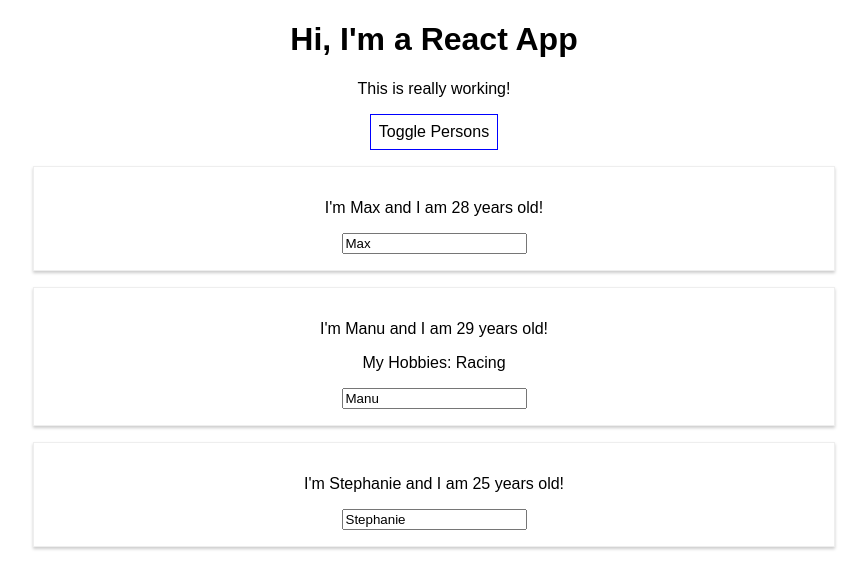
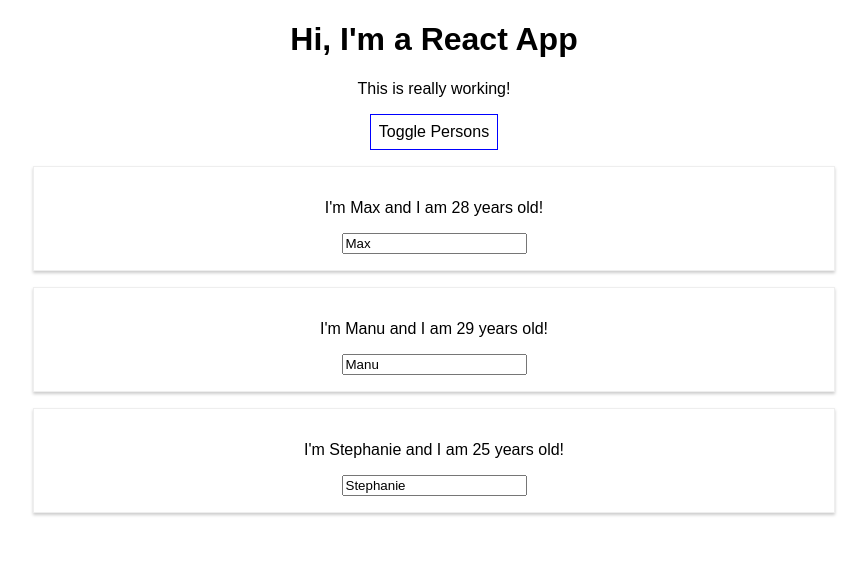
Before and after one commit to TodorGarnev/my-first-react-app, a React (Create React App) app: page / in a window 1280 px wide. Both pictures are taken after a click on the button "Toggle Persons". Shown: the top 588 px of the page, without its empty margins (206-1073 px from the left). Built offline with nearby package versions, Linux system fonts and the light colour scheme.

Commit message:
added list and conditions

```diff
--- a/src/App.js
+++ b/src/App.js
@@ -5,32 +5,34 @@
 class App extends Component {
   state = {
     persons: [
-      { name: "Max", age: 28 },
-      { name: "Manu", age: 29 },
-      { name: "Stephanie", age: 25 }
+      { id: '1', name: "Max", age: 28 },
+      { id: '2', name: "Manu", age: 29 },
+      { id: '3', name: "Stephanie", age: 25 }
     ]
   }
 
-  switchNameHandler = (newName) => {
-    // console.log('Was clicked!')
-    this.setState({
-      persons: [
-        { name: newName, age: 28 },
-        { name: "Manu", age: 29 },
-        { name: "Stephanie", age: 27 }
-      ],
-      showPersons: false
+  nameChangedHandler = (event, id) => {
+    const personIndex = this.state.persons.findIndex(p => {
+      return p.id === id
     })
+
+    const person = {
+      ...this.state.persons[personIndex]
+    }
+
+    person.name = event.target.value
+
+    const persons = [...this.state.persons]
+    persons[personIndex] = person
+
+    this.setState({ persons: persons })
   }
 
-  nameChangedHandler = (event) => {
-    this.setState({
-      persons: [
-        { name: 'Max', age: 28 },
-        { name: event.target.value, age: 29 },
-        { name: "Stephanie", age: 26 }
-      ]
-    })
+  deletePersonHandler = (personIndex) => {
+    // const persons = this.state.persons.slice()
+    const persons = [...this.state.persons]
+    persons.splice(personIndex, 1)
+    this.setState({ persons: persons })
   }
 
   togglePersonsHandler = () => {
@@ -52,17 +54,14 @@
     if (this.state.showPersons) {
       persons = (
         <div>
-          <Person
-            name={this.state.persons[0].name}
-            age={this.state.persons[0].age} />
-          <Person
-            name={this.state.persons[1].name}
-            age={this.state.persons[1].age}
-            click={this.switchNameHandler.bind(this, 'Max!')}
-            changed={this.nameChangedHandler}>My Hobbies: Racing </Person>
-          <Person
-            name={this.state.persons[2].name}
-            age={this.state.persons[2].age} />
+          {this.state.persons.map((person, index) => {
+            return <Person
+              click={() => this.deletePersonHandler(index)}
+              name={person.name}
+              age={person.age}
+              key={person.id}
+              changed={(event) => this.nameChangedHandler(event, person.id)} />
+          })}
         </div>
       )
     }
```
